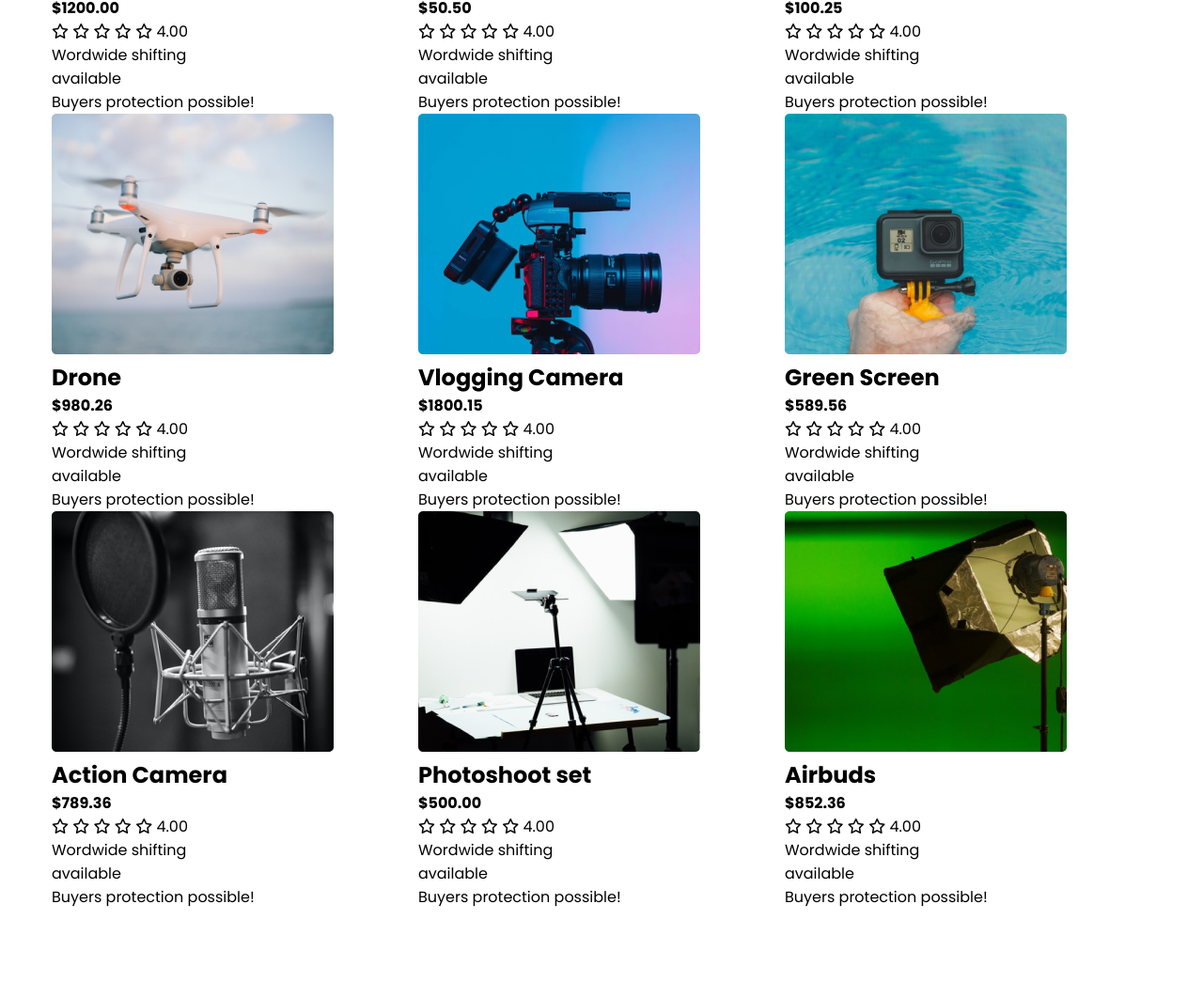
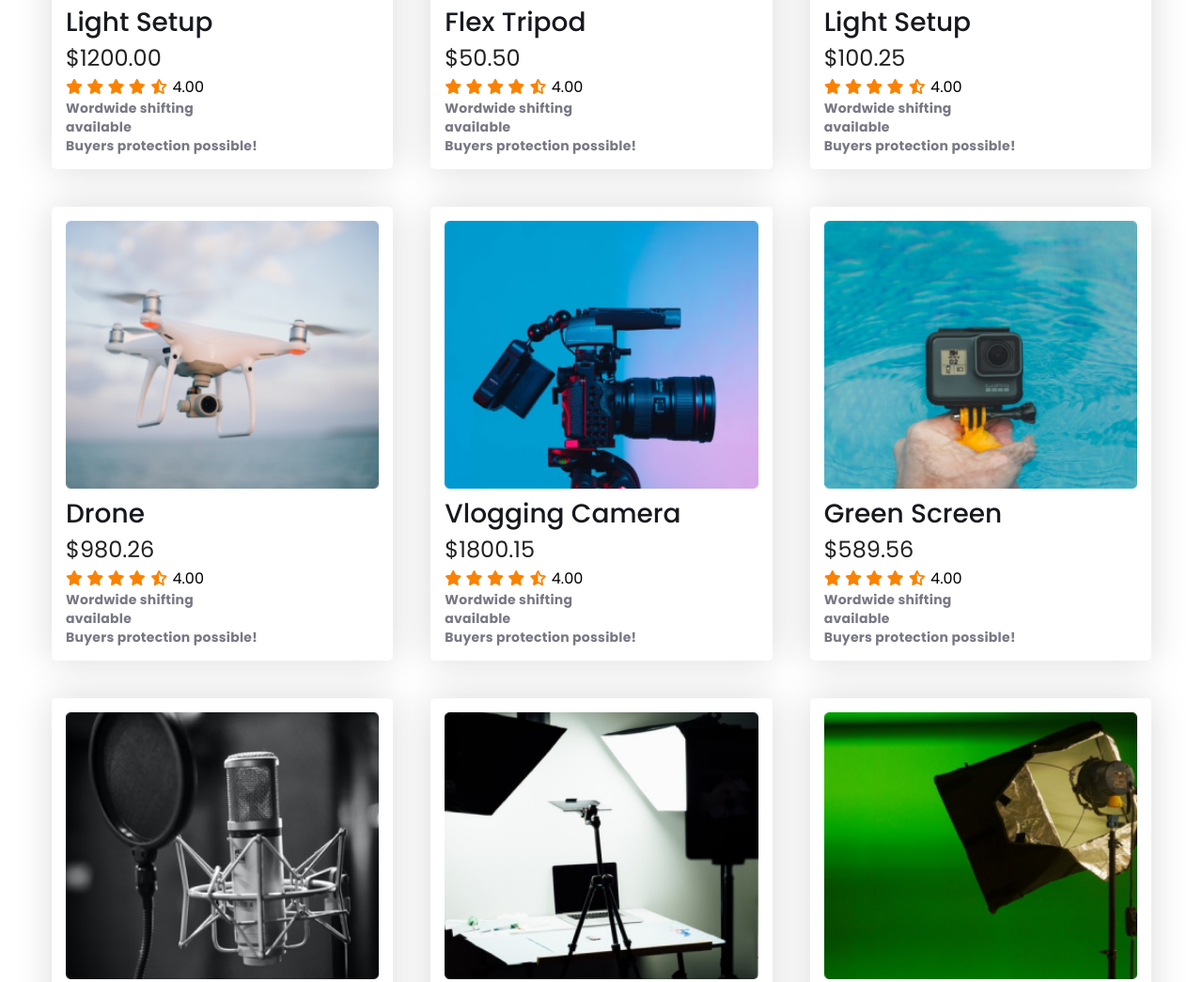
Before and after one commit to RashedAkash/influence-gear, a plain HTML site: page index.html in a window 1280 px wide. Shown: the part 1367-2412 px from the top of the page at 94% size. Drawn offline with Linux system fonts and the light colour scheme.

Commit message:
product area responsive end

```diff
--- a/index.html
+++ b/index.html
@@ -76,11 +76,11 @@
         <h2>Light Setup</h2>
         <h4>$1200.00</h4>
         <div class="icon">
-          <i class="fa-regular fa-star"></i>
-          <i class="fa-regular fa-star"></i>
-          <i class="fa-regular fa-star"></i>
-          <i class="fa-regular fa-star"></i>
-          <i class="fa-regular fa-star"></i>
+          <i class="fa-solid fa-star"></i>
+          <i class="fa-solid fa-star"></i>
+          <i class="fa-solid fa-star"></i>
+          <i class="fa-solid fa-star"></i>
+          <i class="fa-solid fa-star-half-stroke"></i>
           <span>4.00</span>
         </div>
         <p>Wordwide shifting
@@ -97,11 +97,11 @@
         <h2>Flex Tripod</h2>
         <h4>$50.50</h4>
         <div class="icon">
-          <i class="fa-regular fa-star"></i>
-          <i class="fa-regular fa-star"></i>
-          <i class="fa-regular fa-star"></i>
-          <i class="fa-regular fa-star"></i>
-          <i class="fa-regular fa-star"></i>
+          <i class="fa-solid fa-star"></i>
+          <i class="fa-solid fa-star"></i>
+          <i class="fa-solid fa-star"></i>
+          <i class="fa-solid fa-star"></i>
+          <i class="fa-solid fa-star-half-stroke"></i>
           <span>4.00</span>
         </div>
         <p>Wordwide shifting
@@ -118,11 +118,11 @@
         <h2>Light Setup</h2>
         <h4>$100.25</h4>
         <div class="icon">
-          <i class="fa-regular fa-star"></i>
-          <i class="fa-regular fa-star"></i>
-          <i class="fa-regular fa-star"></i>
-          <i class="fa-regular fa-star"></i>
-          <i class="fa-regular fa-star"></i>
+          <i class="fa-solid fa-star"></i>
+          <i class="fa-solid fa-star"></i>
+          <i class="fa-solid fa-star"></i>
+          <i class="fa-solid fa-star"></i>
+          <i class="fa-solid fa-star-half-stroke"></i>
           <span>4.00</span>
         </div>
         <p>Wordwide shifting
@@ -139,11 +139,11 @@
         <h2>Drone</h2>
         <h4>$980.26</h4>
         <div class="icon">
-          <i class="fa-regular fa-star"></i>
-          <i class="fa-regular fa-star"></i>
-          <i class="fa-regular fa-star"></i>
-          <i class="fa-regular fa-star"></i>
-          <i class="fa-regular fa-star"></i>
+          <i class="fa-solid fa-star"></i>
+          <i class="fa-solid fa-star"></i>
+          <i class="fa-solid fa-star"></i>
+          <i class="fa-solid fa-star"></i>
+          <i class="fa-solid fa-star-half-stroke"></i>
           <span>4.00</span>
         </div>
         <p>Wordwide shifting
@@ -160,11 +160,11 @@
         <h2>Vlogging Camera</h2>
         <h4>$1800.15</h4>
         <div class="icon">
-          <i class="fa-regular fa-star"></i>
-          <i class="fa-regular fa-star"></i>
-          <i class="fa-regular fa-star"></i>
-          <i class="fa-regular fa-star"></i>
-          <i class="fa-regular fa-star"></i>
+          <i class="fa-solid fa-star"></i>
+          <i class="fa-solid fa-star"></i>
+          <i class="fa-solid fa-star"></i>
+          <i class="fa-solid fa-star"></i>
+          <i class="fa-solid fa-star-half-stroke"></i>
           <span>4.00</span>
         </div>
         <p>Wordwide shifting
@@ -181,11 +181,11 @@
         <h2>Green Screen</h2>
         <h4>$589.56</h4>
         <div class="icon">
-          <i class="fa-regular fa-star"></i>
-          <i class="fa-regular fa-star"></i>
-          <i class="fa-regular fa-star"></i>
-          <i class="fa-regular fa-star"></i>
-          <i class="fa-regular fa-star"></i>
+          <i class="fa-solid fa-star"></i>
+          <i class="fa-solid fa-star"></i>
+          <i class="fa-solid fa-star"></i>
+          <i class="fa-solid fa-star"></i>
+          <i class="fa-solid fa-star-half-stroke"></i>
           <span>4.00</span>
         </div>
         <p>Wordwide shifting
@@ -202,11 +202,11 @@
         <h2>Action Camera</h2>
         <h4>$789.36</h4>
         <div class="icon">
-          <i class="fa-regular fa-star"></i>
-          <i class="fa-regular fa-star"></i>
-          <i class="fa-regular fa-star"></i>
-          <i class="fa-regular fa-star"></i>
-          <i class="fa-regular fa-star"></i>
+          <i class="fa-solid fa-star"></i>
+          <i class="fa-solid fa-star"></i>
+          <i class="fa-solid fa-star"></i>
+          <i class="fa-solid fa-star"></i>
+          <i class="fa-solid fa-star-half-stroke"></i>
           <span>4.00</span>
         </div>
         <p>Wordwide shifting
@@ -222,12 +222,12 @@
       <div class="product-details">
         <h2>Photoshoot set</h2>
         <h4>$500.00</h4>
-        <div class="rating">
-          <i class="fa-regular fa-star"></i>
-          <i class="fa-regular fa-star"></i>
-          <i class="fa-regular fa-star"></i>
-          <i class="fa-regular fa-star"></i>
-          <i class="fa-regular fa-star"></i>
+        <div class="icon">
+          <i class="fa-solid fa-star"></i>
+          <i class="fa-solid fa-star"></i>
+          <i class="fa-solid fa-star"></i>
+          <i class="fa-solid fa-star"></i>
+          <i class="fa-solid fa-star-half-stroke"></i>
           <span>4.00</span>
         </div>
         <p>Wordwide shifting
@@ -244,11 +244,11 @@
         <h2>Airbuds</h2>
         <h4>$852.36</h4>
         <div class="icon">
-          <i class="fa-regular fa-star"></i>
-          <i class="fa-regular fa-star"></i>
-          <i class="fa-regular fa-star"></i>
-          <i class="fa-regular fa-star"></i>
-          <i class="fa-regular fa-star"></i>
+          <i class="fa-solid fa-star"></i>
+          <i class="fa-solid fa-star"></i>
+          <i class="fa-solid fa-star"></i>
+          <i class="fa-solid fa-star"></i>
+          <i class="fa-solid fa-star-half-stroke"></i>
           <span>4.00</span>
         </div>
         <p>Wordwide shifting
@@ -258,6 +258,9 @@
       </div>
     </div>
   </div>
+  <div class="see-more">
+    <p>See More <i class="fa-solid fa-arrow-right"></i></p>
+  </div>
 </div>
     </section>
     <!-- product section end -->
--- a/style.css
+++ b/style.css
@@ -116,17 +116,68 @@ line-height: 70px; /* 250% */
 .product-container{
   display: grid;
   grid-template-columns: repeat(3,1fr);
+  gap: 40px;
 }
-.single-product{}
+.single-product{
+  border-radius: 5px;
+background: #FFF;
+box-shadow: 0px 0px 40px 0px rgba(0, 0, 0, 0.15);
+padding: 15px;
+}
 .product-img{}
-.product-img img{}
+.product-img img{
+  width: 100%;
+}
 .product-details{}
-.product-details h2{}
-.product-details h4{}
-.rating{}
-.rating i{}
-.rating span{}
-.product-details p{}
+.product-details h2{
+  color: var(--text-gray-900, #18191F);
+font-size: 1.75rem;
+font-weight: 500;
+line-height: 40px; /* 142.857% */
+}
+.product-details h4{
+  color: rgba(0, 0, 0, 0.87);
+font-size: 1.5rem;
+font-weight: 400;
+line-height: 150%; /* 36px */
+}
+.rating{
+  margin: 10px 0;
+}
+.fa-star{
+  color: #FB8200;
+}
+.fa-star-half-stroke{
+   color: #FB8200;
+}
+.rating span{
+  color: #5E6366;
+font-size: .875rem;
+font-weight: 700;
+line-height: 22px; /* 157.143% */
+letter-spacing: 0.1px;
+margin-left: 10px;
+display: inline-block;
+}
+.product-details p{
+  color: var(--gray-50, #787885);
+
+font-size: .875rem;
+
+font-weight: 700;
+line-height: 143%; /* 20.02px */
+letter-spacing: 0.252px;
+}
+.see-more{
+  text-align: end;
+  margin-top: 20px;
+}
+.see-more p{
+  color: rgba(224, 44, 109, 0.87);
+font-size: 1rem;
+font-weight: 700;
+
+}
 
 
 /* responsive */
@@ -166,6 +217,10 @@ line-height: 70px; /* 250% */
       gap: 15px;
     flex-wrap: wrap;
 }
+.product-container {
+       grid-template-columns: repeat(1,1fr);
+
+}
 
 }
 
@@ -200,4 +255,7 @@ line-height: 70px; /* 250% */
     gap: 25px;
     flex-wrap: wrap;
 }
+.product-container {
+      grid-template-columns: repeat(2,1fr);
 }
+}
```
